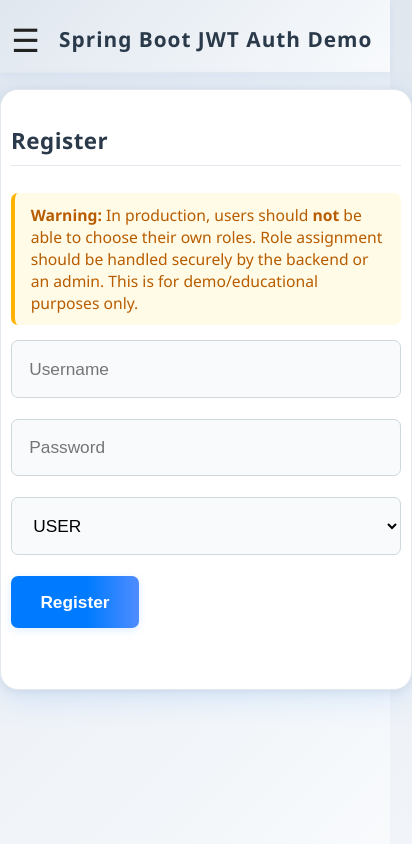
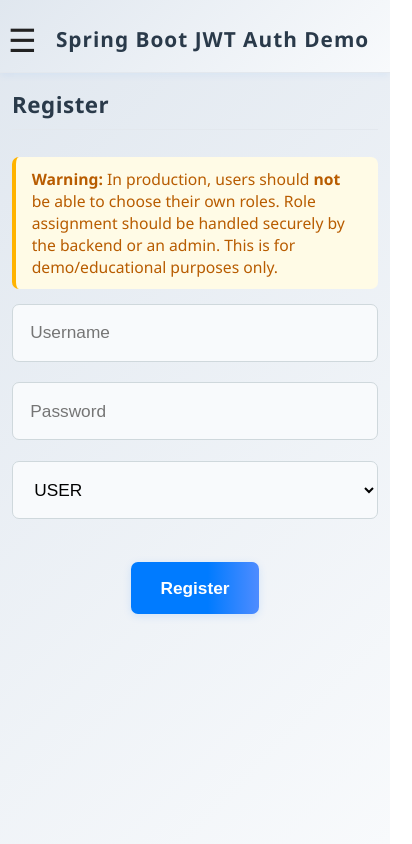
Before and after one commit to gokul34-65/SpringSecurityImplFrontend, a website built with Vite: page index.html in a window 390 px wide. Shown: the whole page, 412 px wide, since content can reach past the window. Built offline with nearby package versions, Linux system fonts and the light colour scheme; no server answers.

Commit message:
mobile ui refinements

```diff
--- a/index.html
+++ b/index.html
@@ -43,10 +43,12 @@
       <form id="register-form">
         <input type="text" id="register-username" placeholder="Username" required /><br />
         <input type="password" id="register-password" placeholder="Password" required /><br />
-        <select id="register-role">
-          <option value="2">USER</option>
-          <option value="1">ADMIN</option>
-        </select><br />
+        <div class="select-wrapper">
+          <select id="register-role">
+            <option value="2">USER</option>
+            <option value="1">ADMIN</option>
+          </select>
+        </div><br />
         <button type="submit">Register</button>
       </form>
       <div id="register-result"></div>
--- a/style.css
+++ b/style.css
@@ -4,6 +4,8 @@ body {
   background: linear-gradient(135deg, #e0e7ef 0%, #f8fafc 100%);
   min-height: 100vh;
   color: #222;
+  padding-left: 12px;
+  padding-right: 12px;
 }
 h1 {
   color: #2a3a4a;
@@ -222,21 +224,50 @@ button[type="submit"]:hover, #fetch-userinfo:hover {
 }
 @media (max-width: 600px) {
   body {
-    padding-left: 0;
-    padding-right: 0;
+    padding-left: 12px;
+    padding-right: 12px;
   }
   .section {
     max-width: 100%;
     width: 100%;
     margin: 1em 0;
-    padding-left: 10px;
-    padding-right: 10px;
+    padding: 0;
+    background: none;
+    border: none;
+    border-radius: 0;
+    box-shadow: none;
+  }
+  .select-wrapper {
+    width: 100%;
+    overflow: hidden;
+    display: block;
+  }
+  form {
+    text-align: center;
+  }
+  button[type="submit"], #fetch-userinfo {
+    display: inline-block;
+    margin-left: auto;
+    margin-right: auto;
+    float: none;
+  }
+  select {
+    width: 100%;
+    min-width: 0;
+    max-width: 100vw;
+    box-sizing: border-box;
   }
   .mobile-header {
     display: flex !important;
     align-items: center;
     gap: 0.7em;
-    padding: 1.1em 0.7em 0.7em 0.7em;
+    padding: 1.1em 0 0.7em 0;
+    width: 100vw;
+    position: relative;
+    left: 50%;
+    right: 50%;
+    margin-left: -50vw;
+    margin-right: -50vw;
     background: linear-gradient(135deg, #e0e7ef 0%, #f8fafc 100%);
     border-bottom: 1px solid #e3e8ee;
     box-shadow: 0 2px 8px #007bff11;
@@ -259,6 +290,7 @@ button[type="submit"]:hover, #fetch-userinfo:hover {
     box-shadow: none;
     padding: 0;
     margin-right: 0.5em;
+    margin-left: 8px;
   }
   #burger-icon {
     background: none;
```
